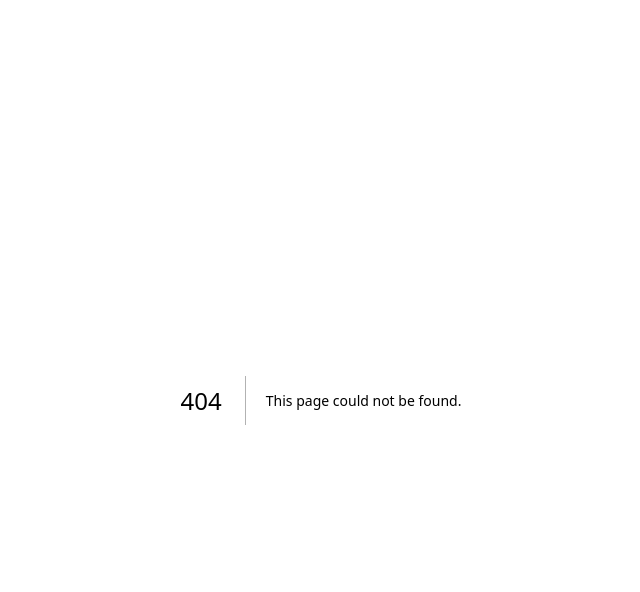
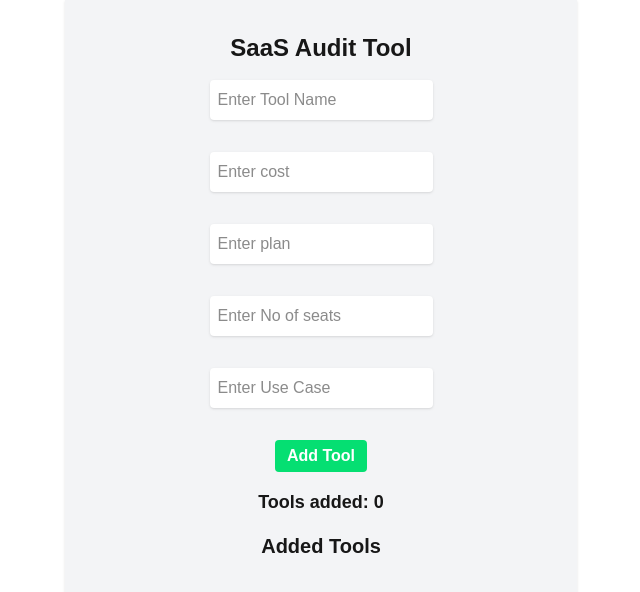
Before and after one commit to MarellaHasmitha/credex-audit-tool, a Next.js app: page /audit in a window 1280 px wide. Before the commit this address had no page. Shown: the top 592 px of the page, without its empty margins (319-959 px from the left). Built offline with nearby package versions, Linux system fonts and the light colour scheme.

Commit message:
feat: build dynamic SaaS audit form

```diff
--- /dev/null
+++ b/app/audit/page.tsx
@@ -0,0 +1,112 @@
+"use client";
+import {useState} from "react";
+import ToolCard from "@/components/ToolCard";
+
+export default function Audit(){
+    type Tool={
+        toolName:string,
+        cost:string,
+        plan:string,
+        seats:string,
+        useCase:string
+    }
+    const[form,setForm]=useState<Tool>(
+        {
+            toolName:"",
+            cost:"",
+            plan:"",
+            seats:"",
+            useCase:""
+        }
+    )
+
+    const[tools,setTools]=useState<Tool[]>([])
+    return(
+        <div className="min-h-screen  mx-auto w-full  max-w-lg flex flex-col items-center bg-gray-100  shadow p-4 ">
+            <h1 className="text-2xl font-bold m-4">SaaS Audit Tool</h1>
+
+            <input type="text"
+            placeholder="Enter Tool Name"
+            value={form.toolName}  className="bg-white shadow p-2 rounded mb-2"
+            onChange={(e)=>
+            setForm({...form,toolName:e.target.value})}
+            />
+             <br />
+
+            <input type="text"
+            placeholder="Enter cost"
+            value={form.cost}  className="bg-white shadow p-2 rounded mb-2"
+            onChange={(e)=>
+            setForm({...form,cost:e.target.value})}
+            />
+            <br />
+
+            <input type="text"
+            placeholder="Enter plan"
+            value={form.plan}  className="bg-white shadow p-2 rounded mb-2"
+            onChange={(e)=>
+            setForm({...form,plan:e.target.value})}
+            />
+                <br />
+
+
+            <input type="text"
+            placeholder="Enter No of seats"
+            value={form.seats}  className="bg-white shadow p-2 rounded mb-2"
+            onChange={(e)=>
+            setForm({...form,seats:e.target.value})}
+            />
+           <br />
+
+
+            <input type="text"
+            placeholder="Enter Use Case"
+            value={form.useCase}  className="bg-white shadow p-2 rounded mb-2"
+            onChange={(e)=>
+            setForm({...form,useCase:e.target.value})}
+            />
+            <br />
+
+             <button onClick={()=>{
+
+             if(!form.toolName || !form.cost || !form.plan || !form.seats || !form.useCase) return;
+
+                setTools([...tools,form]);
+                setForm({
+                    toolName:"",
+                    cost:"",
+                    plan:"",
+                    seats:"",
+                    useCase:""
+                })
+             }
+
+            }
+                className="bg-green-400 rounded px-3 py-1 text-white font-bold hover:bg-green-600 cursor-pointer">
+            Add Tool
+             </button>
+
+             <p className="text-lg font-semibold m-4">Tools added: {tools.length}</p>
+
+            <h2 className="text-xl font-bold mb-3">
+                Added Tools
+            </h2>
+            {
+
+                tools.map((tool,index)=>(
+                   <ToolCard
+                   key={index}
+                   tool={tool}
+                   onRemove={()=>
+                   {
+                    setTools(tools.filter((_, i) => i !== index))
+                   }
+                }
+                   />
+                ))
+                 }
+
+
+        </div>
+    );
+}
--- a/app/page.tsx
+++ b/app/page.tsx
@@ -2,6 +2,7 @@ import Navbar from "@/components/Navbar"
 import Hero from "@/components/Hero"
 import Features from "@/components/Features"
 import Footer from "@/components/Footer"
+
 
 export default function Home(){
   return(
--- /dev/null
+++ b/components/ToolCard.tsx
@@ -0,0 +1,41 @@
+type Tool = {
+  toolName: string;
+  cost: string;
+  plan: string;
+  seats: string;
+  useCase: string;
+};
+
+type ToolCardProps = {
+  tool: Tool;
+  onRemove: () => void;
+};
+
+export default function ToolCard({
+  tool,
+  onRemove
+}: ToolCardProps) {
+
+  return (
+    <div className="border p-3 rounded m-3 w-full bg-white shadow hover:shadow-lg transition ">
+
+      <p>Tool Name: {tool.toolName}</p>
+
+      <p>Cost: {tool.cost}</p>
+
+      <p>Plan: {tool.plan}</p>
+
+      <p>Seats: {tool.seats}</p>
+
+      <p>Use Case: {tool.useCase}</p>
+
+      <button
+        onClick={onRemove}
+        className="mt-2 bg-red-400 rounded px-3 py-1 text-white shadow cursor-pointer hover:bg-red-600 font-bold"
+      >
+        Remove
+      </button>
+
+    </div>
+  );
+}
```
Also changed, not shown: 1 other file (tests, documents, lock files or other folders).
